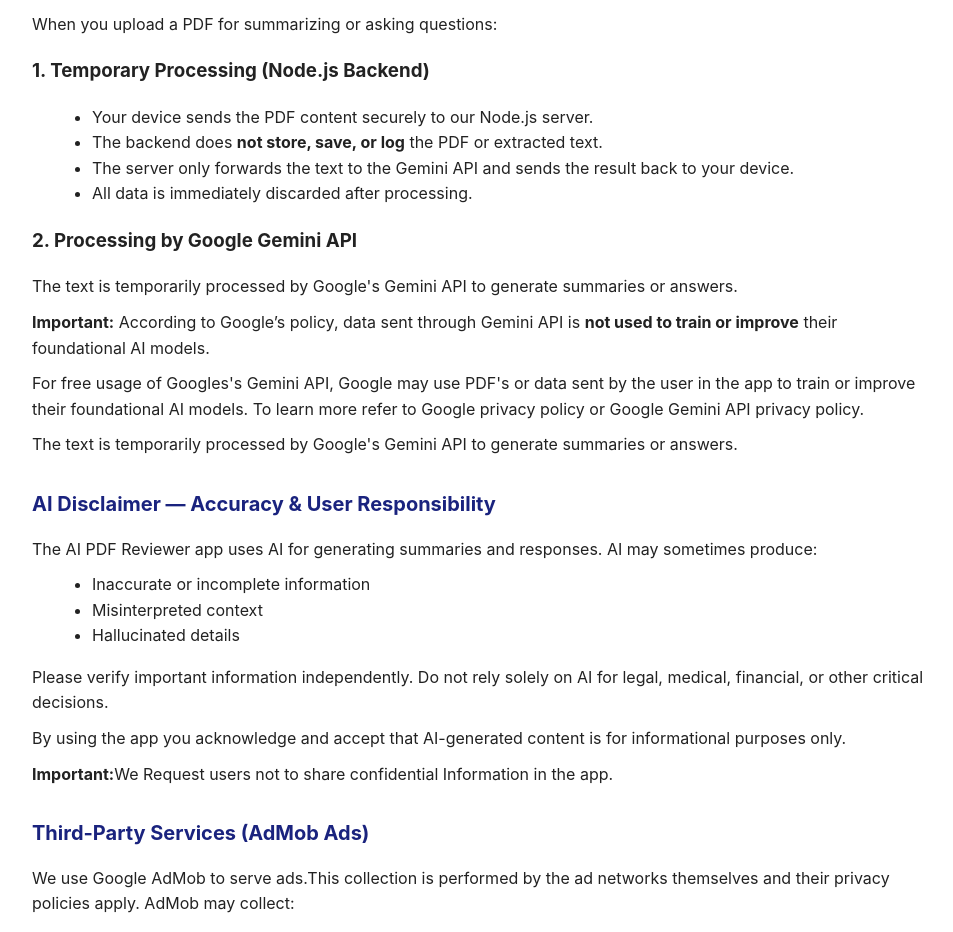
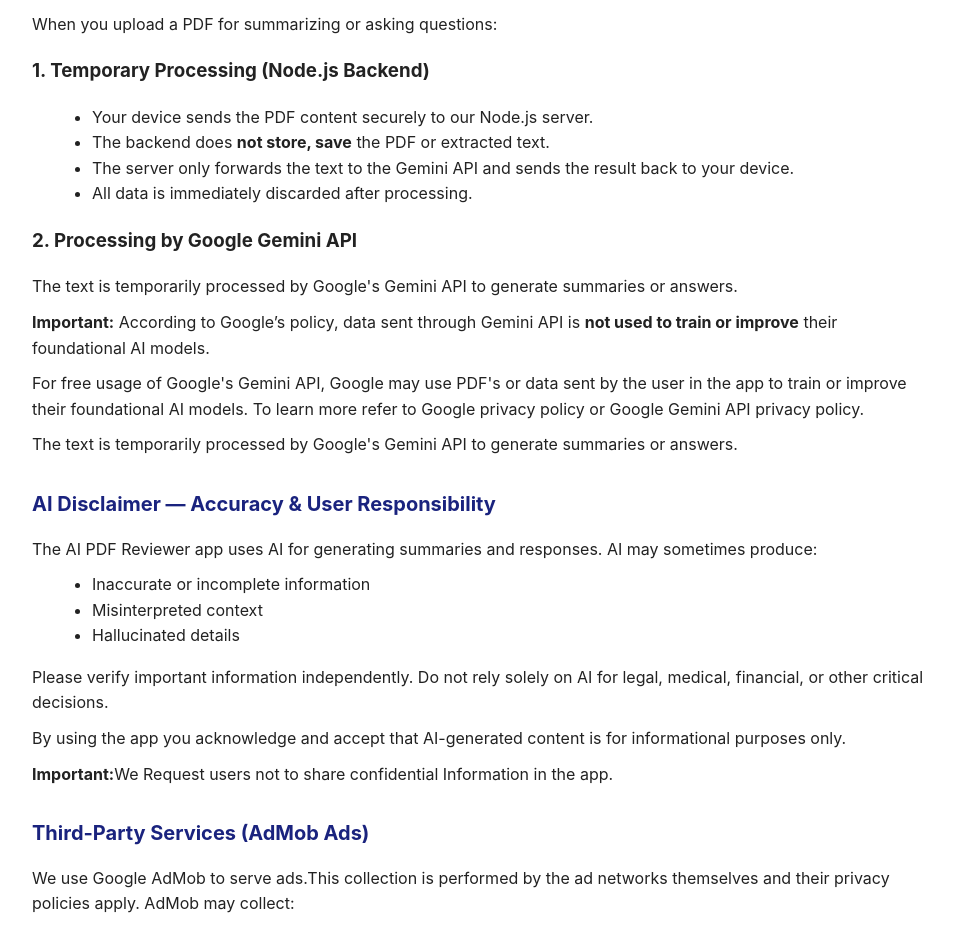
Before and after one commit to varunswaroopvarma/Privacy-Policy, a plain HTML site: page index.html in a window 1280 px wide. Shown: the part 940-1872 px from the top of the page, without its empty margins (158-1111 px from the left). Drawn offline with Linux system fonts and the light colour scheme.

Commit message:
Update index.html

```diff
--- a/index.html
+++ b/index.html
@@ -58,7 +58,7 @@
 <h3>1. Temporary Processing (Node.js Backend)</h3>
 <ul>
   <li>Your device sends the PDF content securely to our Node.js server.</li>
-  <li>The backend does <strong>not store, save, or log</strong> the PDF or extracted text.</li>
+  <li>The backend does <strong>not store, save</strong> the PDF or extracted text.</li>
   <li>The server only forwards the text to the Gemini API and sends the result back to your device.</li>
   <li>All data is immediately discarded after processing.</li>
 </ul>
@@ -66,7 +66,7 @@
 <h3>2. Processing by Google Gemini API</h3>
 <p>The text is temporarily processed by Google's Gemini API to generate summaries or answers.</p>
 <p><strong>Important:</strong> According to Google’s policy, data sent through Gemini API is <strong>not used to train or improve</strong> their foundational AI models.</p>
-<p>For free usage of Googles's Gemini API, Google may use PDF's or data sent by the user in the app to train or improve their foundational AI models. To learn more refer to Google privacy policy or Google Gemini API privacy policy. </p>
+<p>For free usage of Google's Gemini API, Google may use PDF's or data sent by the user in the app to train or improve their foundational AI models. To learn more refer to Google privacy policy or Google Gemini API privacy policy. </p>
 <p>The text is temporarily processed by Google's Gemini API to generate summaries or answers.</p>
 
 
```
